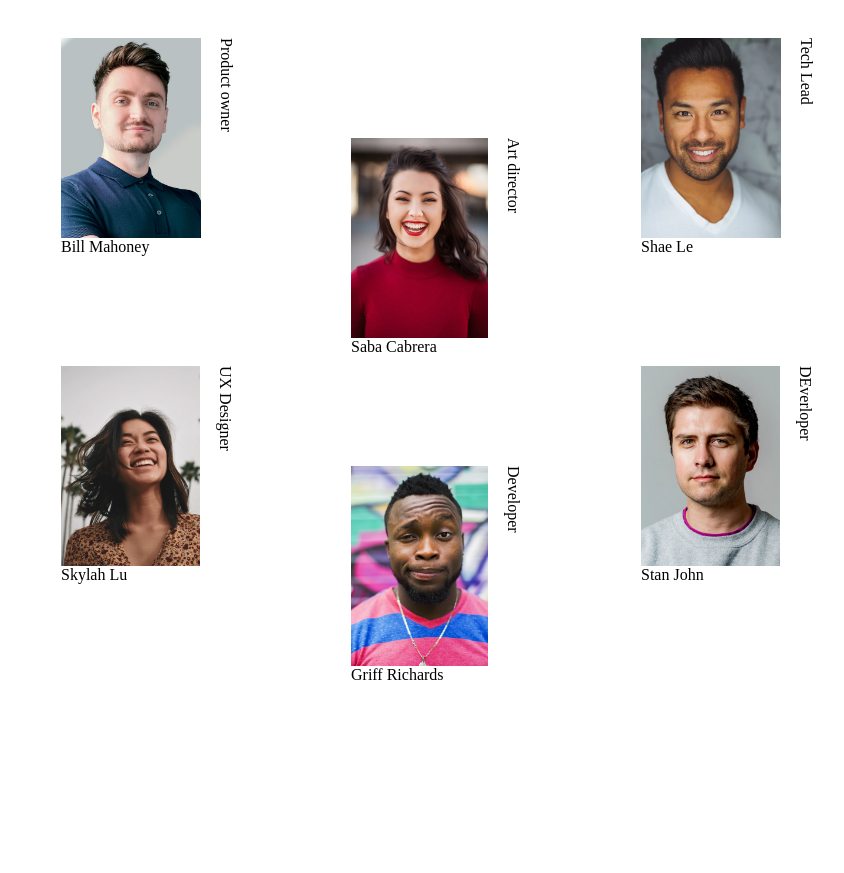
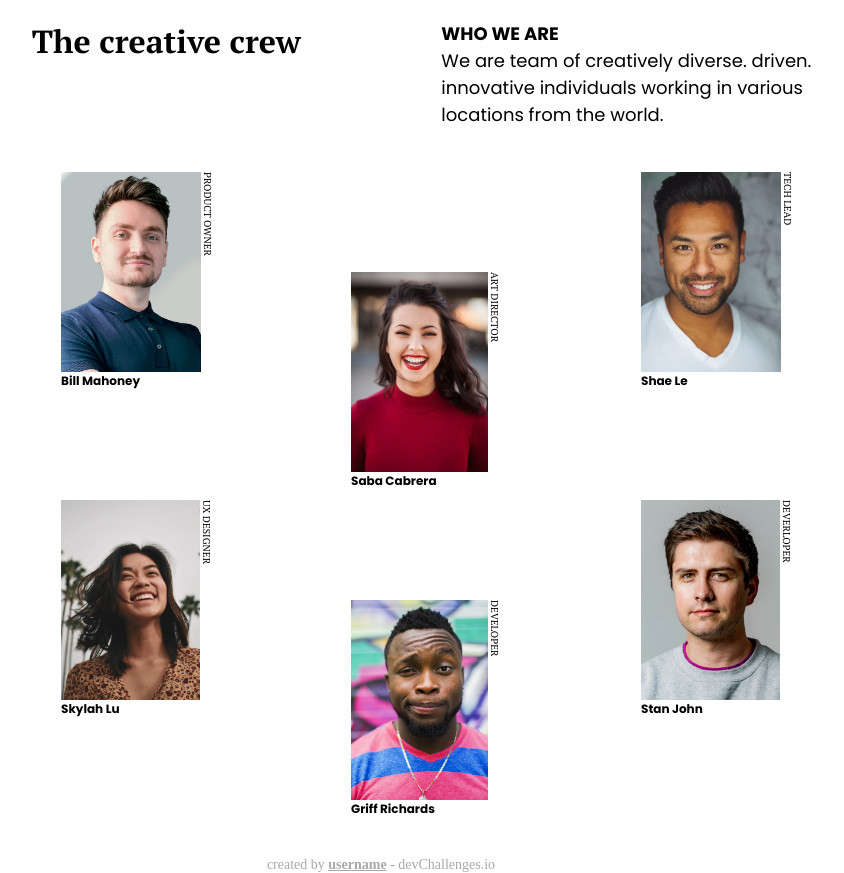
Before and after one commit to Shuvro0421/project-2, a plain HTML site: page index.html in a window 1280 px wide. Shown: the whole page, without its empty margins (259-1103 px from the left). Before the commit the page ends 800 px from the top, so only its background shows below. Drawn offline with Linux system fonts and the light colour scheme.

Commit message:
2nd  commit

```diff
--- a/index.html
+++ b/index.html
@@ -4,13 +4,28 @@
   <meta charset="UTF-8">
   <meta http-equiv="X-UA-Compatible" content="IE=edge">
   <meta name="viewport" content="width=device-width, initial-scale=1.0">
+
+  <link rel="preconnect" href="https://fonts.googleapis.com">
+  <link rel="preconnect" href="https://fonts.gstatic.com" crossorigin>
+  <link href="https://fonts.googleapis.com/css2?family=PT+Serif:ital,wght@0,400;0,700;1,700&display=swap" rel="stylesheet">
+
+  <link rel="preconnect" href="https://fonts.googleapis.com">
+  <link rel="preconnect" href="https://fonts.gstatic.com" crossorigin>
+  <link href="https://fonts.googleapis.com/css2?family=Poppins:wght@400;700&display=swap" rel="stylesheet">
+
   <link rel="stylesheet" href="./styles/index.css">
   <title>The Creative Crew</title>
 </head>
 <body>
-  <header>
-    <div class="head-head"></div>
-    <div class="head-dis"></div>
+  <header class="head">
+
+    <h1>The creative crew</h1>
+    <div class="head-dis">
+      <h2>Who we are</h2>
+      <p>We are team of creatively diverse.  driven.  innovative individuals working in various locations from the world.</p>
+    </div>
+
+
   </header>
 
   <main class="main">
@@ -77,7 +92,7 @@
 
   </main>
   <footer>
-    <p></p>
+    <p>created by <span>username</span> - devChallenges.io</p>
   </footer>
 </body>
 </html>
--- a/styles/index.css
+++ b/styles/index.css
@@ -1,9 +1,16 @@
 html, body{
     width: 100%;
     height: 100;
+
+    overflow-x:hidden;
+}
+body{
+    font-family: 'PT Serif', serif;
+    font-family: 'PT Serif', serif;
+}
+*{
     margin: 0;
     padding: 0;
-    overflow-x:hidden;
 }
 
 
@@ -28,3 +35,74 @@ main p{
 .box{
     margin-top: 100px;
 }
+.head{
+    display: flex;
+    justify-content: space-evenly;
+    margin:20px 0px 0px 150px;
+}
+head > h1{
+    color: #000;
+    font-family: PT Serif;
+    font-size: 36px;
+    font-style: normal;
+    font-weight: 700;
+    line-height: normal;
+    letter-spacing: -1.62px;
+}
+.head-dis > h2{
+    color: #000;
+    font-family: Poppins;
+    font-size: 18px;
+    font-style: normal;
+    font-weight: 600;
+    line-height: normal;
+    text-transform: uppercase;
+}
+.head-dis > p{
+    width: 439px;
+    height: 87px;
+    flex-shrink: 0;
+
+    color: #000;
+    font-family: Poppins;
+    font-size: 18px;
+    font-style: normal;
+    font-weight: 400;
+    line-height: normal;
+}
+figcaption{
+    color: #000;
+    font-family: Poppins;
+    font-size: 12px;
+    font-style: normal;
+    font-weight: 600;
+    line-height: normal;
+}
+.img  p{
+    color: #000;
+    font-family: PT Serif;
+    font-size: 10px;
+    font-style: normal;
+    font-weight: 400;
+    line-height: normal;
+    text-transform: uppercase;
+
+}
+footer p{
+    color: #A9A9A9;
+    text-align: center;
+    font-family: Montserrat;
+    font-size: 14px;
+    font-style: normal;
+    font-weight: 500;
+    line-height: normal;
+}
+footer span{
+    color: #A9A9A9;
+    font-family: Montserrat;
+    font-size: 14px;
+    font-style: normal;
+    font-weight: 700;
+    line-height: normal;
+    text-decoration-line: underline;
+}
```
